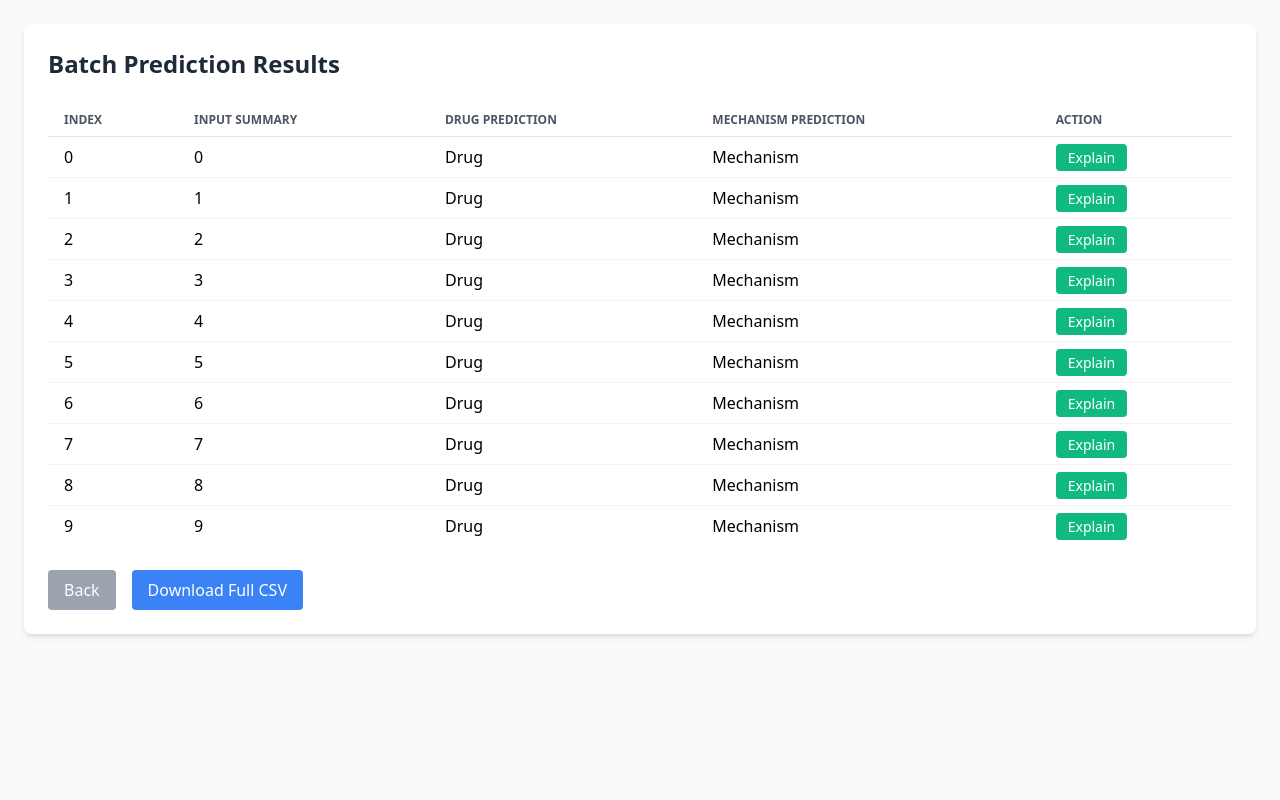
After one commit to Miftau/AMR-Predictor, a Flask app: template templates/batch_results.html in a window 1280 px wide. The commit adds this page. Run offline with Flask 3, Linux system fonts and the light colour scheme; the template is opened without the code that fills it, so the values that code supplies are empty.

```diff
--- a/app.py
+++ b/app.py
@@ -3,6 +3,7 @@ import os
 import uuid
 import joblib
 import shap
+import shap.maskers
 import numpy as np
 import pandas as pd
 import matplotlib
@@ -34,6 +35,7 @@ app.config["UPLOAD_FOLDER"] = UPLOAD_FOLDER
 
 # Load pre-trained models
 MODELS = load_models()
+
 
 
 # --- Helpers ---
@@ -98,35 +100,94 @@ def preview():
 
 @app.route("/predict", methods=["POST"])
 def predict():
-    """Perform predictions on uploaded file after column mapping."""
+    """Perform predictions on uploaded file or manual input, and provide SHAP explanations."""
     filename = request.form.get("filename")
     col_selection = request.form.getlist("selected_columns")
+    manual_text = request.form.get("manual_text")
 
-    if not filename or not col_selection:
-        flash("Please select at least one column.", "danger")
+    # Handle file-based batch predictions
+    if filename:
+        file_path = os.path.join(UPLOAD_FOLDER, filename)
+        sep = "\t" if filename.endswith(".tsv") or filename.endswith(".txt") else ","
+        df = pd.read_csv(file_path, sep=sep, engine="python")
+
+        if not col_selection:
+            flash("Please select at least one column.", "danger")
+            return redirect(url_for("index"))
+
+        # Combine selected columns
+        df["combined_text"] = df[col_selection].astype(str).apply(lambda x: " ".join(x), axis=1)
+        text_data = df["combined_text"]
+
+    # Handle manual input
+    elif manual_text:
+        text_data = [manual_text]
+        df = pd.DataFrame({"combined_text": text_data})
+
+    else:
+        flash("Please provide input data (either upload file or manual text).", "danger")
         return redirect(url_for("index"))
 
-    file_path = os.path.join(UPLOAD_FOLDER, filename)
-    sep = "\t" if filename.endswith(".tsv") or filename.endswith(".txt") else ","
-    df = pd.read_csv(file_path, sep=sep, engine="python")
-
-    # Combine selected columns
-    df["combined_text"] = df[col_selection].astype(str).apply(lambda x: " ".join(x), axis=1)
-
+    # Load vectorizer and models
     vectorizer = MODELS.get("vectorizer")
-    X_vec = vectorizer.transform(df["combined_text"])
+    X_vec = vectorizer.transform(text_data)
     preds = predict_all(MODELS, X_vec)
 
-    # Append predictions
+    # Attach predictions to DataFrame
     for k, v in preds.items():
         df[k] = v
 
-    output_path = os.path.join(UPLOAD_FOLDER, f"predicted_{filename}")
+    # Generate SHAP explanations
+    try:
+        # Pick best available model for explanation
+        model = MODELS.get("rf_drug") or MODELS.get("deep")
+        vectorizer = MODELS.get("vectorizer")
+
+        if model is None or vectorizer is None:
+            print("⚠️ No model or vectorizer available for SHAP explanations.")
+            shap_summary_path = None
+        else:
+            # Prepare input data
+            X_sample = X_vec[:50]
+            if issparse(X_sample):
+                X_sample = X_sample.toarray()
+
+            # Choose correct SHAP explainer
+            if "forest" in str(type(model)).lower() or "tree" in str(type(model)).lower():
+                explainer = shap.TreeExplainer(model)
+            elif hasattr(model, "predict_proba"):
+                explainer = shap.Explainer(model.predict_proba, X_sample)
+            else:
+                explainer = shap.Explainer(model.predict, X_sample)
+
+            shap_values = explainer(X_sample)
+
+            # Generate a summary plot
+            shap_dir = os.path.join("static", "shap")
+            os.makedirs(shap_dir, exist_ok=True)
+            shap_summary_filename = f"shap_summary_{uuid.uuid4().hex}.png"
+            shap_summary_path = os.path.join(shap_dir, shap_summary_filename)
+
+            plt.figure(figsize=(8, 5))
+            shap.summary_plot(shap_values, feature_names=getattr(vectorizer, "get_feature_names_out", lambda: None)(), show=False)
+            plt.tight_layout()
+            plt.savefig(shap_summary_path, bbox_inches="tight", dpi=200)
+            plt.close()
+    except Exception as e:
+        print("❌ SHAP generation failed:", e)
+        shap_summary_path = None
+
+    # Save batch prediction results
+    output_path = os.path.join(UPLOAD_FOLDER, f"predicted_{filename or 'manual_input.csv'}")
     df.to_csv(output_path, index=False)
 
-    flash("Predictions generated successfully!", "success")
-    return render_template("results.html", tables=[df.head(20).to_html(classes="table-auto text-xs w-full")],
-            filename=os.path.basename(output_path))
+    flash("Predictions and explanations generated successfully!", "success")
+    return render_template(
+        "results.html",
+        tables=[df.head(20).to_html(classes="table-auto text-xs w-full")],
+        filename=os.path.basename(output_path),
+        shap_summary=os.path.basename(shap_summary_path)
+    )
 
 
 @app.route("/dashboard")
@@ -185,6 +246,66 @@ def explain(sample_id):
 
     return render_template('explain.html', plot_html=plot_html, sample_id=sample_id)
 
+@app.route("/explain_batch/<batch_id>/<int:row_index>", methods=["GET"])
+def explain_batch(batch_id, row_index):
+    import pandas as pd
+    batch_path = os.path.join(STATIC_IMG, f"batch_{batch_id}.pkl")
+    if not os.path.exists(batch_path):
+        flash("Batch file not found for explanation.", "danger")
+        return redirect(url_for("index"))
+
+    df = pd.read_pickle(batch_path)
+    if row_index >= len(df):
+        flash("Invalid row index for SHAP explanation.", "danger")
+        return redirect(url_for("index"))
+
+    # Get the text used for prediction
+    combined = df.iloc[row_index]['combined_text']
+    vectorizer = MODELS.get('vectorizer')
+    rf_drug = MODELS.get('rf_drug')
+
+    if vectorizer is None or rf_drug is None:
+        flash("Model or vectorizer missing for explanation.", "danger")
+        return redirect(url_for("index"))
+
+    x_vec = vectorizer.transform([combined])
+
+    try:
+        explainer = shap.TreeExplainer(rf_drug)
+        X_for_shap = x_vec.toarray() if issparse(x_vec) else x_vec
+        shap_exp = explainer(X_for_shap)
+
+        # Determine predicted class index
+        pred_idx = rf_drug.predict(x_vec)[0]
+        if shap_exp.values.ndim == 3:
+            single_vals = shap_exp.values[0, pred_idx, :]
+            single_base = shap_exp.base_values[0, pred_idx]
+        else:
+            single_vals = shap_exp.values[0, :]
+            single_base = shap_exp.base_values[0]
+
+        explanation = shap.Explanation(
+            values=single_vals,
+            base_values=single_base,
+            data=X_for_shap[0],
+            feature_names=vectorizer.get_feature_names_out()
+        )
+
+        img_name = f"shap_batch_{batch_id}_{row_index}.png"
+        img_path = os.path.join(STATIC_IMG, img_name)
+        plt.figure(figsize=(8,5))
+        shap.plots.waterfall(explanation, show=False)
+        plt.savefig(img_path, bbox_inches="tight", dpi=200)
+        plt.close()
+
+        return render_template("explain.html", sample_text=combined, image_file=img_name)
+
+    except Exception as e:
+        print("SHAP batch explanation error:", e)
+        flash("Failed to generate SHAP explanation for this row.", "danger")
+        return redirect(url_for("index"))
+
+
 @app.route("/downloads/<name>")
 def download_file(name):
     return send_from_directory(UPLOAD_FOLDER, name, as_attachment=True)
--- a/templates/base.html
+++ b/templates/base.html
@@ -77,9 +77,9 @@
     <div class="container mx-auto">
       <p>© 2025 AMR Predictor – Developed by YUSUF BABATUNDE MUFTAUDEEN (Dev. Progress)</p>
       <div class="mt-2 space-x-4">
-        <a href="#" class="hover:text-white transition duration-300">Contact</a>
+        <a href="mailto:muftaudeenyusufbabatunde@gmail.com" class="hover:text-white transition duration-300">Contact</a>
         <a href="#" class="hover:text-white transition duration-300">Privacy Policy</a>
-        <a href="#" class="hover:text-white transition duration-300">GitHub</a>
+        <a href="https://github.com/Miftau/AMR-Predictor" class="hover:text-white transition duration-300">GitHub</a>
       </div>
     </div>
   </footer>
--- /dev/null
+++ b/templates/batch_results.html
@@ -0,0 +1,47 @@
+<!DOCTYPE html>
+<html lang="en">
+<head>
+  <meta charset="UTF-8" />
+  <meta name="viewport" content="width=device-width, initial-scale=1.0" />
+  <title>Batch Prediction Results</title>
+  <link href="https://cdn.jsdelivr.net/npm/tailwindcss@2.2.19/dist/tailwind.min.css" rel="stylesheet">
+</head>
+<body class="bg-gray-50 min-h-screen p-6">
+  <div class="max-w-7xl mx-auto bg-white shadow-md rounded-lg p-6">
+    <h2 class="text-2xl font-bold mb-6 text-gray-800">Batch Prediction Results</h2>
+
+    <div class="overflow-x-auto">
+      <table class="min-w-full divide-y divide-gray-200">
+        <thead>
+          <tr>
+            <th class="px-4 py-2 text-left text-xs font-semibold text-gray-600 uppercase">Index</th>
+            <th class="px-4 py-2 text-left text-xs font-semibold text-gray-600 uppercase">Input Summary</th>
+            <th class="px-4 py-2 text-left text-xs font-semibold text-gray-600 uppercase">Drug Prediction</th>
+            <th class="px-4 py-2 text-left text-xs font-semibold text-gray-600 uppercase">Mechanism Prediction</th>
+            <th class="px-4 py-2 text-left text-xs font-semibold text-gray-600 uppercase">Action</th>
+          </tr>
+        </thead>
+        <tbody class="divide-y divide-gray-100">
+          {% for i in range(0, 10) %}
+          <tr>
+            <td class="px-4 py-2">{{ i }}</td>
+            <td class="px-4 py-2">{{ loop.index0 }}</td>
+            <td class="px-4 py-2">{{ "Drug" }}</td>
+            <td class="px-4 py-2">{{ "Mechanism" }}</td>
+            <td class="px-4 py-2">
+              <a href="{{ url_for('explain_batch', batch_id=batch_id, row_index=i) }}"
+                 class="bg-green-500 hover:bg-green-600 text-white px-3 py-1 rounded text-sm">Explain</a>
+            </td>
+          </tr>
+          {% endfor %}
+        </tbody>
+      </table>
+    </div>
+
+    <div class="mt-6 flex space-x-4">
+      <a href="{{ url_for('index') }}" class="bg-gray-400 hover:bg-gray-500 text-white px-4 py-2 rounded">Back</a>
+      <a href="{{ url_for('download_file', name=filename) }}" class="bg-blue-500 hover:bg-blue-600 text-white px-4 py-2 rounded">Download Full CSV</a>
+    </div>
+  </div>
+</body>
+</html>
--- a/templates/preview.html
+++ b/templates/preview.html
@@ -5,7 +5,7 @@
 <h1 class="text-2xl font-bold mb-4">Preview Uploaded File</h1>
 
 <div class="bg-white p-6 rounded-xl shadow-md">
-  <form method="POST" action="{{ url_for('predict_file') }}">
+  <form method="POST" action="{{ url_for('predict') }}">
     <input type="hidden" name="filename" value="{{ filename }}" />
     <p class="text-gray-700 mb-2 font-semibold">Select columns to include for text-based prediction:</p>
     <div class="grid md:grid-cols-3 gap-3 mb-4">
```
Also changed, not shown: sample_data.csv (added, +11 -0 lines), templates/explain.html (+7 -3 lines), templates/results.html (+9 -0 lines), uploads/predicted_sample_data.csv (added, +11 -0 lines), uploads/sample_data.csv (added, +11 -0 lines), static/shap/shap_summary_5795957eb1ef4549ad6d5d83973dd151.png (added).
